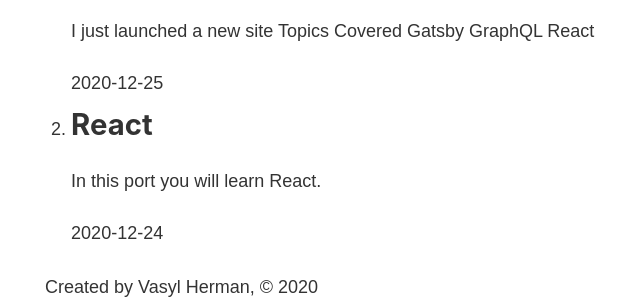
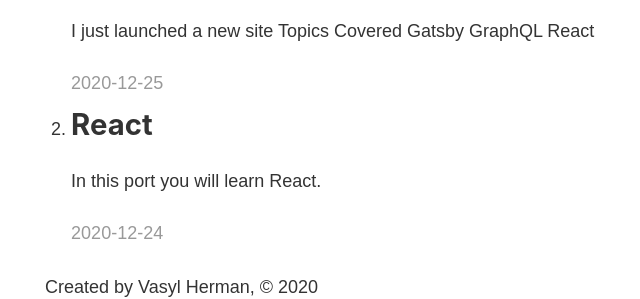
Before and after one commit to PrettySolution/gatsby-tutorial, a Gatsby site: page /blog in a window 1280 px wide. Shown: the part 456-755 px from the top of the page, without its empty margins (238-878 px from the left). Built offline with nearby package versions, Linux system fonts and the light colour scheme; Gatsby itself is replaced by a stand-in of ours.

Commit message:
blog styles

```diff
--- a/src/pages/blog.js
+++ b/src/pages/blog.js
@@ -33,7 +33,7 @@
               <Link to={`/blog/${edge.node.fields.slug}`} className={blogStyles.link}>
               <h2>{edge.node.frontmatter.title}</h2>
               <p>{edge.node.excerpt}</p>
-              <p>{edge.node.frontmatter.date}</p>
+              <p className={blogStyles.date}>{edge.node.frontmatter.date}</p>
               </Link>
             </li>
           )
--- a/src/pages/blog.module.scss
+++ b/src/pages/blog.module.scss
@@ -2,3 +2,7 @@
   text-decoration: none;
   color: #333333;
 }
+
+.date {
+  color: #999999;
+}
```
